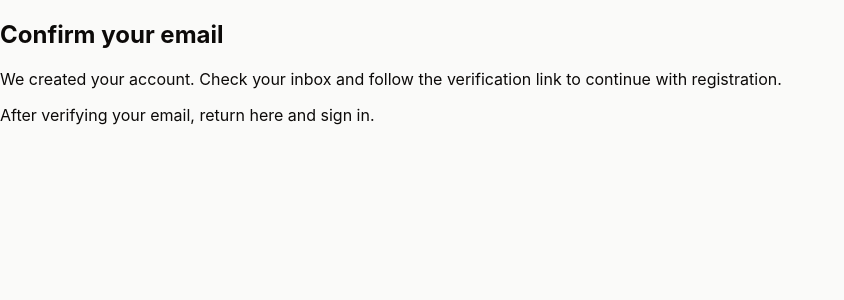
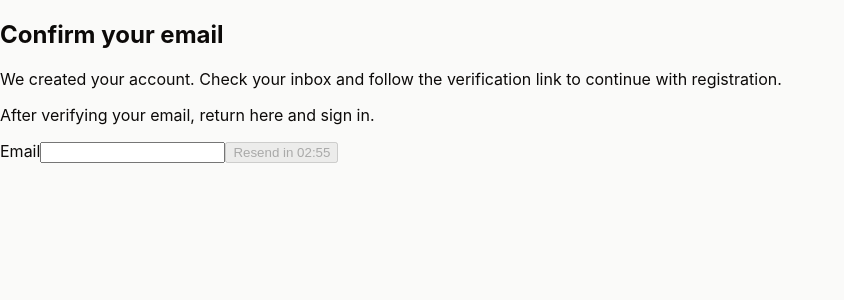
Before and after one commit to acorrea-B/personal-account-proyect-front-end, a Next.js app: page /register/confirm in a window 1280 px wide. Shown: the top 300 px of the page, without its empty margins (0-844 px from the left). Built offline with nearby package versions, Linux system fonts and the light colour scheme; no server answers.

Commit message:
feat(auth): add resend verification flow and confirmation cooldown

```diff
--- a/app/register/confirm/page.tsx
+++ b/app/register/confirm/page.tsx
@@ -1,4 +1,108 @@
+'use client';
+
+import type { SyntheticEvent } from 'react';
+import { useEffect, useState } from 'react';
+import { useRouter } from 'next/navigation';
+
+import { ProblemError, resendVerification } from '@/lib/api/client';
+import { resendVerificationRequestSchema } from '@/lib/schemas/auth';
+
+const THREE_MINUTES_MS = 3 * 60 * 1000;
+const RESEND_AVAILABLE_AT_KEY = 'verificationResendAvailableAt';
+
+interface FieldErrors {
+  email?: string;
+}
+
 export default function RegisterConfirmPage() {
+  const router = useRouter();
+  const [email, setEmail] = useState('');
+  const [fieldErrors, setFieldErrors] = useState<FieldErrors>({});
+  const [formError, setFormError] = useState<string | null>(null);
+  const [successMessage, setSuccessMessage] = useState<string | null>(null);
+  const [secondsLeft, setSecondsLeft] = useState(0);
+  const [isSubmitting, setIsSubmitting] = useState(false);
+
+  useEffect(() => {
+    function getSecondsUntil(endAt: number) {
+      return Math.max(0, Math.ceil((endAt - Date.now()) / 1000));
+    }
+
+    const storedEndAt = window.sessionStorage.getItem(RESEND_AVAILABLE_AT_KEY);
+    const initialEndAt = storedEndAt ? Number(storedEndAt) : 0;
+    if (initialEndAt > Date.now()) {
+      setSecondsLeft(getSecondsUntil(initialEndAt));
+    } else {
+      const availableAt = Date.now() + THREE_MINUTES_MS;
+      window.sessionStorage.setItem(RESEND_AVAILABLE_AT_KEY, String(availableAt));
+      setSecondsLeft(getSecondsUntil(availableAt));
+    }
+
+    const timer = window.setInterval(() => {
+      setSecondsLeft((previous) => {
+        if (previous <= 1) {
+          window.sessionStorage.removeItem(RESEND_AVAILABLE_AT_KEY);
+          window.clearInterval(timer);
+          return 0;
+        }
+        return previous - 1;
+      });
+    }, 1000);
+
+    return () => window.clearInterval(timer);
+  }, []);
+
+  async function handleSubmit(event: SyntheticEvent<HTMLFormElement>) {
+    event.preventDefault();
+    if (secondsLeft > 0 || isSubmitting) {
+      return;
+    }
+
+    setFormError(null);
+    setFieldErrors({});
+    setSuccessMessage(null);
+
+    const parsed = resendVerificationRequestSchema.safeParse({ email });
+    if (!parsed.success) {
+      const errors: FieldErrors = {};
+      for (const issue of parsed.error.issues) {
+        if (issue.path[0] === 'email') {
+          errors.email = issue.message;
+        }
+      }
+      setFieldErrors(errors);
+      return;
+    }
+
+    setIsSubmitting(true);
+    try {
+      const response = await resendVerification(parsed.data);
+      setSuccessMessage(response.message);
+      const availableAt = Date.now() + THREE_MINUTES_MS;
+      window.sessionStorage.setItem(RESEND_AVAILABLE_AT_KEY, String(availableAt));
+      setSecondsLeft(Math.ceil(THREE_MINUTES_MS / 1000));
+    } catch (error) {
+      if (error instanceof ProblemError) {
+        if (error.problem.status === 429) {
+          setFormError('Too many requests. Redirecting to registration.');
+          window.setTimeout(() => router.push('/register/'), 1200);
+        } else if (error.problem.fields) {
+          setFieldErrors(error.problem.fields);
+        } else {
+          setFormError('Resend could not be completed. Please try again.');
+        }
+      } else {
+        setFormError('Unexpected error. Please try again.');
+      }
+    } finally {
+      setIsSubmitting(false);
+    }
+  }
+
+  const minutes = Math.floor(secondsLeft / 60);
+  const seconds = secondsLeft % 60;
+  const countdownLabel = `${String(minutes).padStart(2, '0')}:${String(seconds).padStart(2, '0')}`;
+
   return (
     <main>
       <section>
@@ -8,6 +112,47 @@ export default function RegisterConfirmPage() {
           with registration.
         </p>
         <p>After verifying your email, return here and sign in.</p>
+
+        <form onSubmit={handleSubmit} noValidate>
+          <label htmlFor="email">
+            Email
+            <input
+              id="email"
+              name="email"
+              type="email"
+              autoComplete="email"
+              value={email}
+              onChange={(event) => setEmail(event.target.value)}
+              aria-invalid={Boolean(fieldErrors.email)}
+              aria-describedby={fieldErrors.email ? 'email-error' : undefined}
+            />
+          </label>
+          {fieldErrors.email ? (
+            <p id="email-error" role="alert">
+              {fieldErrors.email}
+            </p>
+          ) : null}
+
+          {formError ? (
+            <div role="alert">
+              <p>{formError}</p>
+            </div>
+          ) : null}
+
+          {successMessage ? (
+            <div role="status">
+              <p>{successMessage}</p>
+            </div>
+          ) : null}
+
+          <button type="submit" disabled={isSubmitting || secondsLeft > 0}>
+            {secondsLeft > 0
+              ? `Resend in ${countdownLabel}`
+              : isSubmitting
+                ? 'Sending...'
+                : 'Resend verification email'}
+          </button>
+        </form>
       </section>
     </main>
   );
--- a/lib/api/client.ts
+++ b/lib/api/client.ts
@@ -1,6 +1,12 @@
 import { z } from 'zod';
 
-import { registerRequestSchema, registerResponseSchema, type User } from '../schemas/auth';
+import {
+  registerRequestSchema,
+  registerResponseSchema,
+  resendVerificationRequestSchema,
+  resendVerificationResponseSchema,
+  type User,
+} from '../schemas/auth';
 
 const apiBaseUrl = process.env.NEXT_PUBLIC_API_BASE_URL ?? '';
 
@@ -57,3 +63,22 @@ export async function register(input: z.infer<typeof registerRequestSchema>): Pr
   const data: unknown = await response.json();
   return registerResponseSchema.parse(data).user;
 }
+
+export async function resendVerification(
+  input: z.infer<typeof resendVerificationRequestSchema>,
+): Promise<z.infer<typeof resendVerificationResponseSchema>> {
+  const payload = resendVerificationRequestSchema.parse(input);
+
+  const response = await fetch(`${apiBaseUrl}/v1/auth/resend-verification`, {
+    method: 'POST',
+    headers: { 'Content-Type': 'application/json' },
+    body: JSON.stringify(payload),
+  });
+
+  if (!response.ok) {
+    throw await readProblem(response);
+  }
+
+  const data: unknown = await response.json();
+  return resendVerificationResponseSchema.parse(data);
+}
--- a/lib/schemas/auth.ts
+++ b/lib/schemas/auth.ts
@@ -23,3 +23,15 @@ export const registerResponseSchema = z.object({
 });
 
 export type User = z.infer<typeof userSchema>;
+
+export const resendVerificationRequestSchema = z.object({
+  email: z.email(),
+});
+
+export type ResendVerificationRequest = z.infer<typeof resendVerificationRequestSchema>;
+
+export const resendVerificationResponseSchema = z.object({
+  message: z.string(),
+});
+
+export type ResendVerificationResponse = z.infer<typeof resendVerificationResponseSchema>;
```
Also changed, not shown: 3 other files (tests, documents, lock files or other folders).
